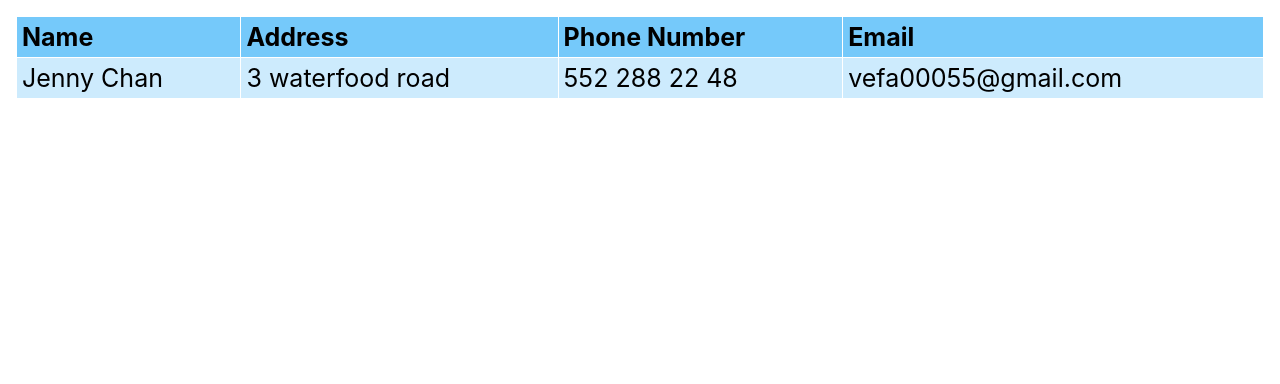
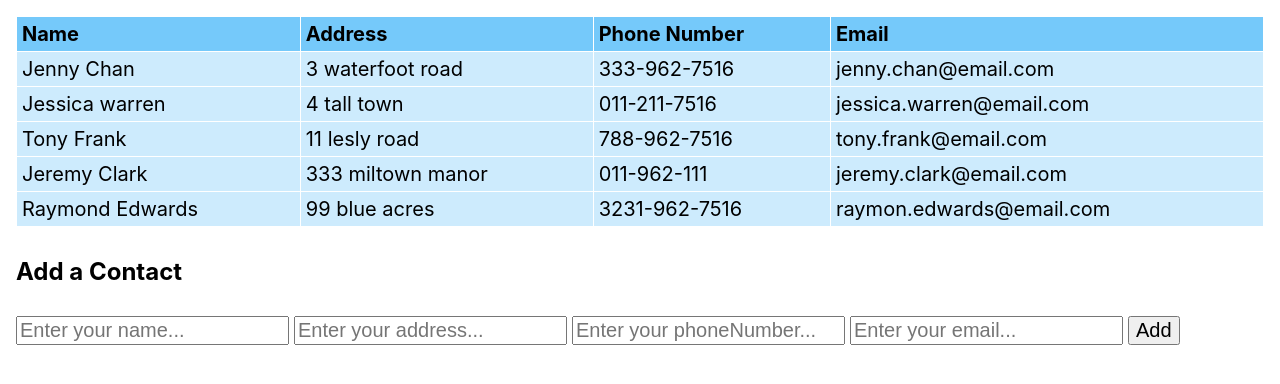
Before and after one commit to VepaHocanazarov/ReactTable, a React (Create React App) app: page / in a window 1280 px wide. Shown: the top 384 px of the page. Built offline with nearby package versions, Linux system fonts and the light colour scheme.

Commit message:
Table with json and and added new contact area

```diff
--- a/src/App.css
+++ b/src/App.css
@@ -15,7 +15,7 @@ td {
   border: 1px solid #ffffff;
   text-align: left;
   padding: 5px;
-  font-size: 25px;
+  font-size: 20px;
 }
 
 th {
@@ -37,5 +37,5 @@ form td:last-child {
 }
 
 form * {
-  font-size: 28px;
+  font-size: 20px;
 }
--- a/src/App.js
+++ b/src/App.js
@@ -1,6 +1,45 @@
 import './App.css';
+import { useState } from "react";
+import {nanoid} from "nanoid";
+import data from "./data.json";
 
 function App() {
+
+  const [contact, setContact] = useState(data);
+  const [addFormData, setAddFormData] = useState({
+    fullName:"",
+    address:"",
+    phoneNumber:"",
+    email:""
+  });
+
+  const handleAddFormChange = (event)=>{
+    event.preventDefault();
+
+    const fieldName = event.target.getAttribute("name");
+    const fieldValue = event.target.value;
+
+    const newFormData = {...addFormData};
+    newFormData[fieldName] = fieldValue;
+
+    setAddFormData(newFormData);
+  };
+
+  const handleAddFormSubmit = (event)=>{
+      event.preventDefault();
+
+      const newContact = {
+        id:nanoid(),
+        fullName:addFormData.fullName,
+        address:addFormData.address,
+        phoneNumber:addFormData.phoneNumber,
+        email:addFormData.email,
+      };
+
+      const newContacts = [...contact,newContact];
+      setContact(newContacts);
+  };
+
   return (
     <div className="app-container">
       <table>
@@ -14,14 +53,48 @@ function App() {
         </thead>
 
         <tbody>
-          <tr>
-            <td>Jenny Chan</td>
-            <td>3 waterfood road</td>
-            <td>552 288 22 48</td>
-            <td>vefa00055@gmail.com</td>
-          </tr>
+          {contact.map((contact) => (
+            <tr>
+              <td>{contact.fullName}</td>
+              <td>{contact.address}</td>
+              <td>{contact.phoneNumber}</td>
+              <td>{contact.email}</td>
+            </tr>
+          ))}
+
         </tbody>
       </table>
+
+
+      <h2> Add a Contact</h2>
+
+      <form onSubmit={handleAddFormSubmit} >
+        <input type="text"
+          name='fullName'
+          required="required"
+          placeholder='Enter your name...'
+          onChange={handleAddFormChange}  />
+
+        <input type="text"
+          name='address'
+          required="required"
+          placeholder='Enter your address...'
+          onChange={handleAddFormChange} />
+
+        <input type="text"
+          name='phoneNumber'
+          required="required"
+          placeholder='Enter your phoneNumber...'
+          onChange={handleAddFormChange}  />
+
+        <input type="email"
+          name='email'
+          required="required"
+          placeholder='Enter your email...'
+          onChange={handleAddFormChange}  />
+
+          <button type='submit' >Add</button>
+      </form>
 
     </div>
   );
```
